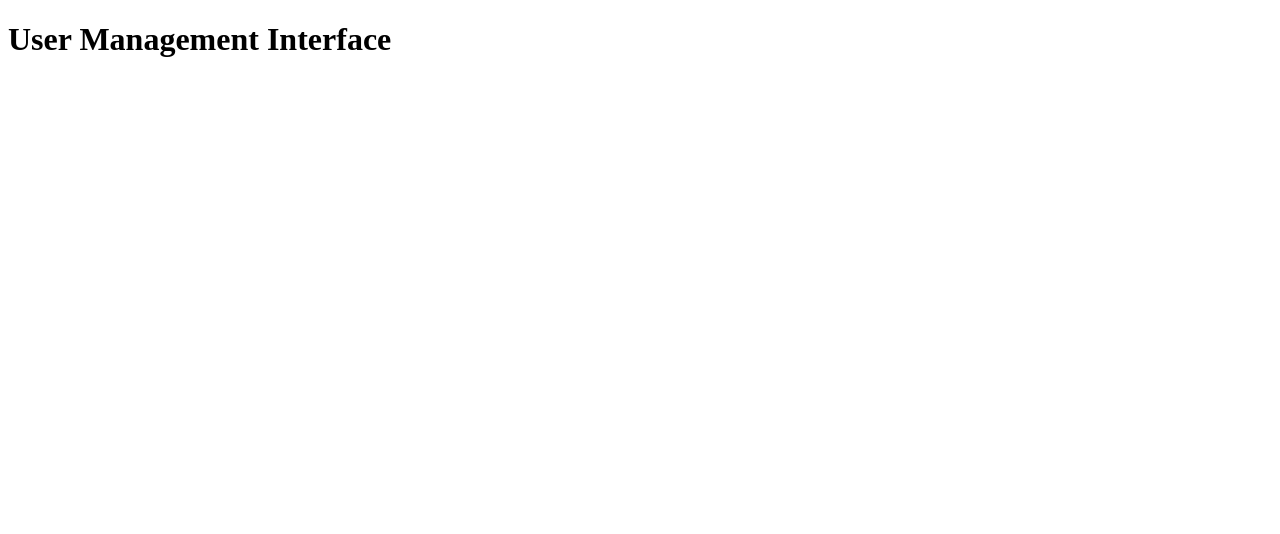
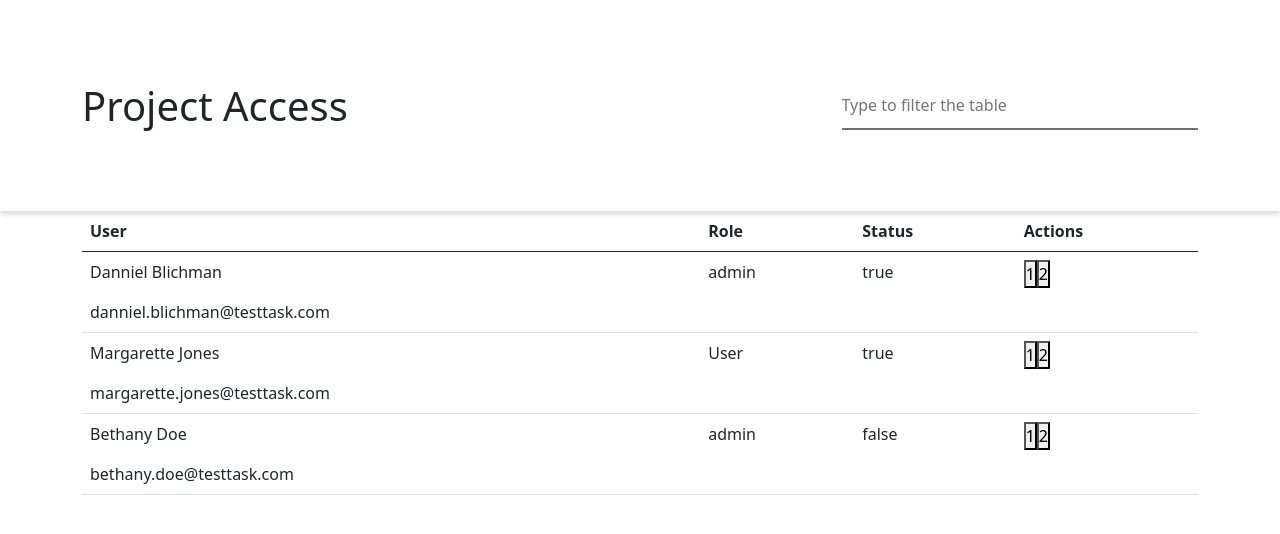
Before and after one commit to shartechs/user-management-interface, a React (Create React App) app: page / in a window 1280 px wide. Shown: the top 534 px of the page. Built offline with nearby package versions, Linux system fonts and the light colour scheme; grey boxes are pictures that could not be loaded.

Commit message:
JSON  Held Content of the table

```diff
--- a/package.json
+++ b/package.json
@@ -6,7 +6,9 @@
     "@testing-library/jest-dom": "^5.14.1",
     "@testing-library/react": "^11.2.7",
     "@testing-library/user-event": "^12.8.3",
+    "bootstrap": "^5.0.2",
     "react": "^17.0.2",
+    "react-bootstrap": "^1.6.1",
     "react-dom": "^17.0.2",
     "react-scripts": "4.0.3",
     "web-vitals": "^1.1.2"
@@ -34,5 +36,8 @@
       "last 1 firefox version",
       "last 1 safari version"
     ]
+  },
+  "devDependencies": {
+    "node-sass": "^6.0.1"
   }
 }
--- a/public/index.html
+++ b/public/index.html
@@ -7,9 +7,9 @@
     <meta name="viewport" content="width=device-width, initial-scale=1" />
     <meta
       name="description"
-      content="Web site created using create-react-app"
+      content="Created using create-react-app"
     />
-    <title>React App</title>
+    <title>User Management Interface</title>
   </head>
 
   <body>
--- a/src/App.js
+++ b/src/App.js
@@ -1,11 +1,42 @@
-import React from "react";
+import React, {useState} from "react";
+import './App.scss'
+import Header from './components/Header';
+import Table from './components/Table';
 
 function App() {
+  const [users, setUsers] = useState(sampleUsers)
+
   return (
-    <div className="App">
-      <h1>User Management Interface</h1>
+    <div>
+      <Header />
+      <Table users={users} />
     </div>
+
   );
 }
 
+const sampleUsers = [
+  {
+    id: 1,
+    name: 'Danniel Blichman',
+    mail: 'danniel.blichman@testtask.com',
+    role: 'admin',
+    status: "true",
+  },
+  {
+    id: 2,
+    name: 'Margarette Jones',
+    mail: 'margarette.jones@testtask.com',
+    role: 'User',
+    status: "true",
+  },
+  {
+    id: 3,
+    name: 'Bethany Doe',
+    mail: 'bethany.doe@testtask.com',
+    role: 'admin',
+    status: "false",
+  }
+]
+
 export default App;
--- /dev/null
+++ b/src/App.scss
@@ -0,0 +1,4 @@
+@import "~bootstrap/scss/bootstrap";
+
+@import "./scss/general.scss";
+@import "./scss/_header.scss";
--- /dev/null
+++ b/src/components/Header.js
@@ -0,0 +1,17 @@
+import React from 'react'
+
+export default function Header() {
+    return (
+        <div className="header--container">
+            <div className="container">
+                <div className="row header--heading">
+                    <div className="col-12">
+                        <h1>Project Access</h1>
+                        <input type="search" placeholder="Type to filter the table" />
+                    </div>
+                </div>
+            </div>
+
+        </div>
+    )
+}
--- /dev/null
+++ b/src/components/Table.js
@@ -0,0 +1,30 @@
+import React from 'react';
+import User from './User'
+
+export default function Table({users}) {
+    return (
+        <div className="container">
+            <table class="table">
+  <thead>
+    <tr>
+      <th scope="col">User</th>
+      <th scope="col">Role</th>
+      <th scope="col">Status</th>
+      <th scope="col">Actions</th>
+    </tr>
+  </thead>
+  <tbody>
+    {users.map(user => {
+      return (
+          <User
+          key={user.id}
+          user={user}
+          />
+      )
+    })}
+
+  </tbody>
+</table>
+        </div>
+    )
+}
--- /dev/null
+++ b/src/components/User.js
@@ -0,0 +1,19 @@
+import React from 'react'
+
+export default function User({user}) {
+    return (
+        <tr>
+        <td scope="row">
+        <p>{user.name}</p>
+            <span>{user.mail}</span>
+        </td>
+        <td>{user.role}</td>
+        <td>{user.status}</td>
+        <td>
+            <button>1</button>
+            <button>2</button>
+        </td>
+      </tr>
+
+    )
+}
--- /dev/null
+++ b/src/scss/_header.scss
@@ -0,0 +1,37 @@
+.header--container {
+  display: flex;
+  align-items: center;
+  background: white;
+  min-height: 211px;
+  box-shadow: 0px 3px 6px #00000029;
+
+  .col-12 {
+    display: flex;
+    justify-content: space-between;
+    height: 48px;
+  }
+
+  input {
+    width: 356.5px;
+    border: initial;
+    border-bottom: 2px solid #707070;
+
+    &:after {
+        display: block;
+        position: absolute;
+        right: 0;
+        content: ' ';
+        background-image: url('/assets/search.svg');
+        background-size: 28px 28px;
+        background-repeat: no-repeat;
+        height: 28px;
+        width: 28px;
+        z-index: 1000;
+    }
+
+    &:focus-visible {
+      border: initial;
+      border-bottom: 2px solid #707070;
+    }
+  }
+}
--- /dev/null
+++ b/src/scss/general.scss
@@ -0,0 +1,5 @@
+* {
+    box-sizing: border-box;
+    padding: 0;
+    margin: 0;
+}
```
Also changed, not shown: src/assets/search.svg (added), 1 other file (tests, documents, lock files or other folders).
